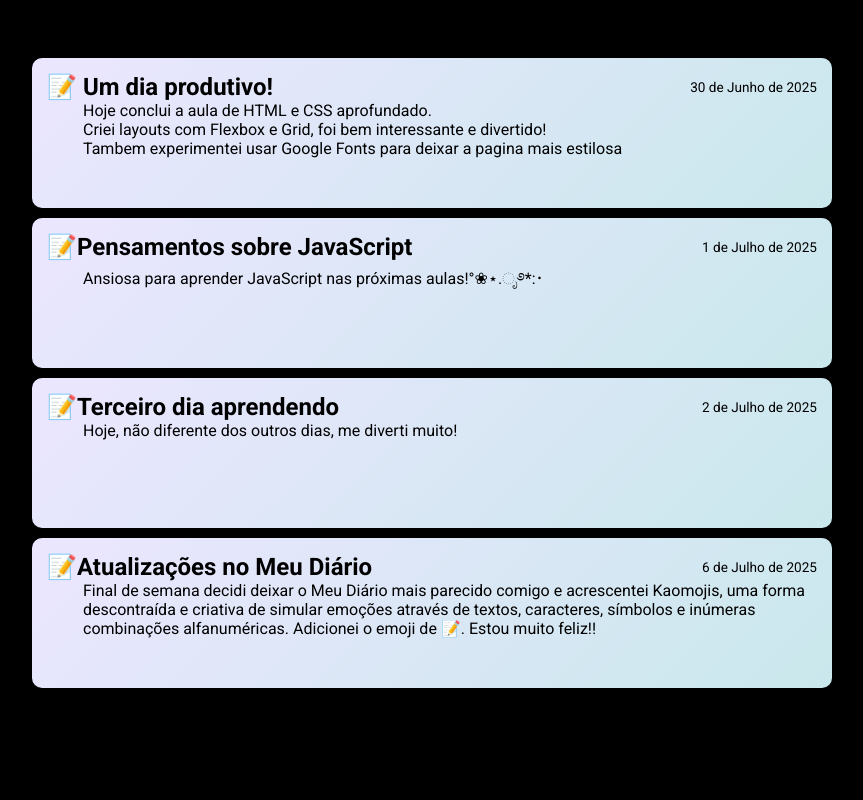
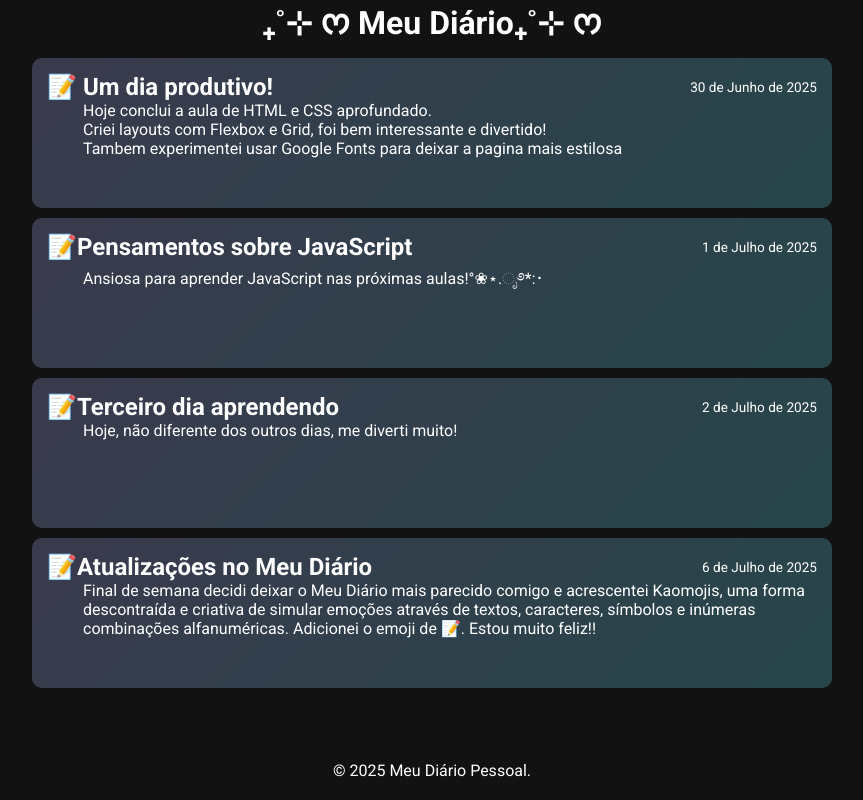
Before and after one commit to lilianruama/journaling, a plain HTML site: page index.html in a window 1280 px wide. Shown: the whole page, without its empty margins (208-1071 px from the left). Drawn offline with Linux system fonts and the dark colour scheme; a web font is replaced by a local one.

Commit message:
Atualização do CSS com ajustes para dark mode

```diff
--- a/style.css
+++ b/style.css
@@ -16,7 +16,6 @@ article {
     overflow: auto;
     box-sizing: border-box;
     margin: 10px 0;
-    /* box-shadow: 2px 2px 5px rgba(0, 0, 0, 0.1); */
 }
 
 /* Removendo borda e sombra antigas para evitar conflito */
@@ -52,18 +51,22 @@ article p {
 /* Dark mode */
 @media (prefers-color-scheme: dark) {
     :root {
-        --text-color: #000000;
-        --background-color: #000000;
+        --text-color: #ffffff;       /* texto branco para dark mode */
+        --background-color: #121212; /* fundo escuro */
     }
 
     article {
-        background-color: #1a1a1a;
+        background: linear-gradient(135deg, #3a3a4d 0%, #26464a 100%);
         color: var(--text-color);
         border: none;
         box-shadow: none;
     }
 
     article header p {
+        color: var(--text-color);
+    }
+
+    time {
         color: var(--text-color);
     }
 }
```
